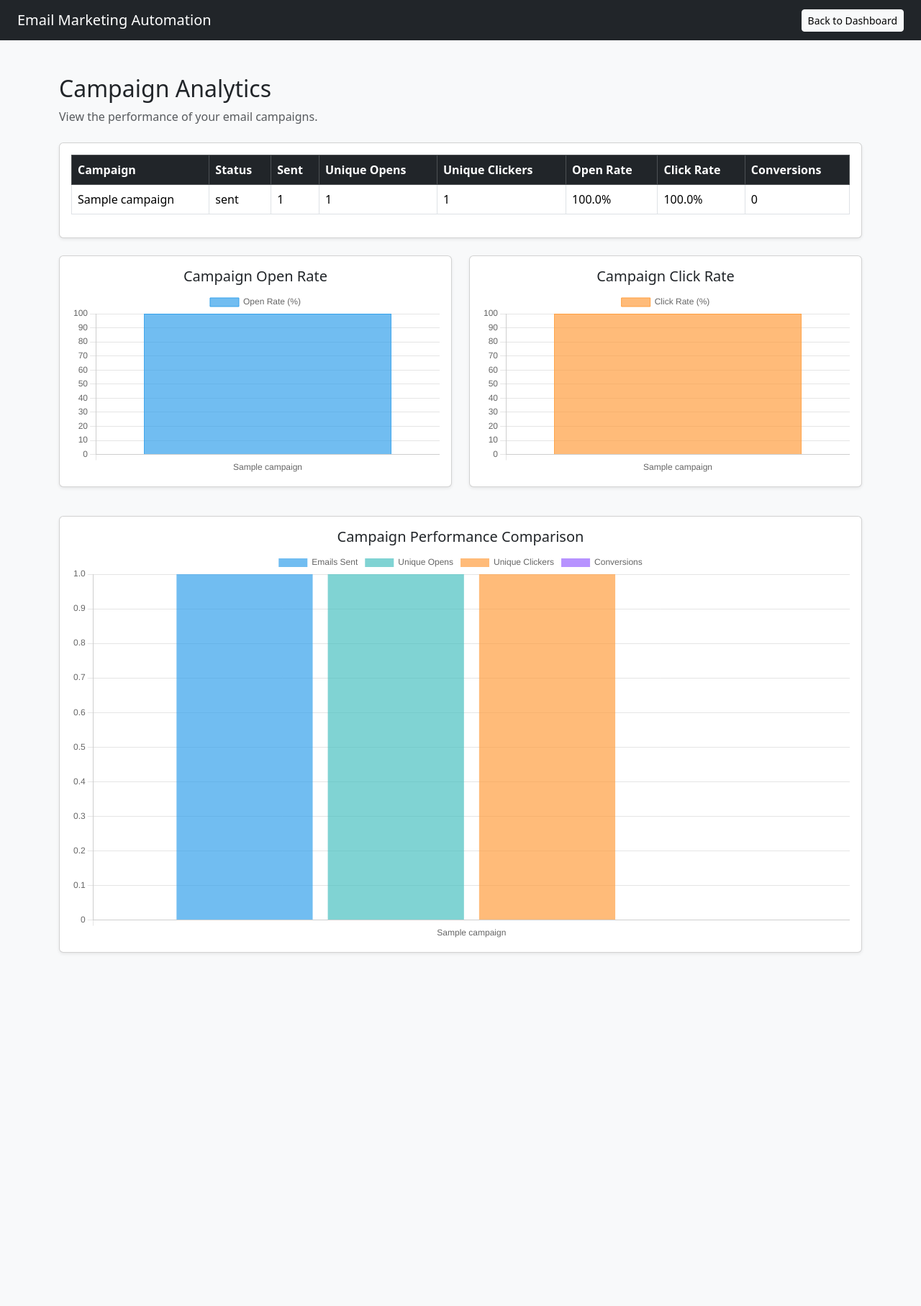
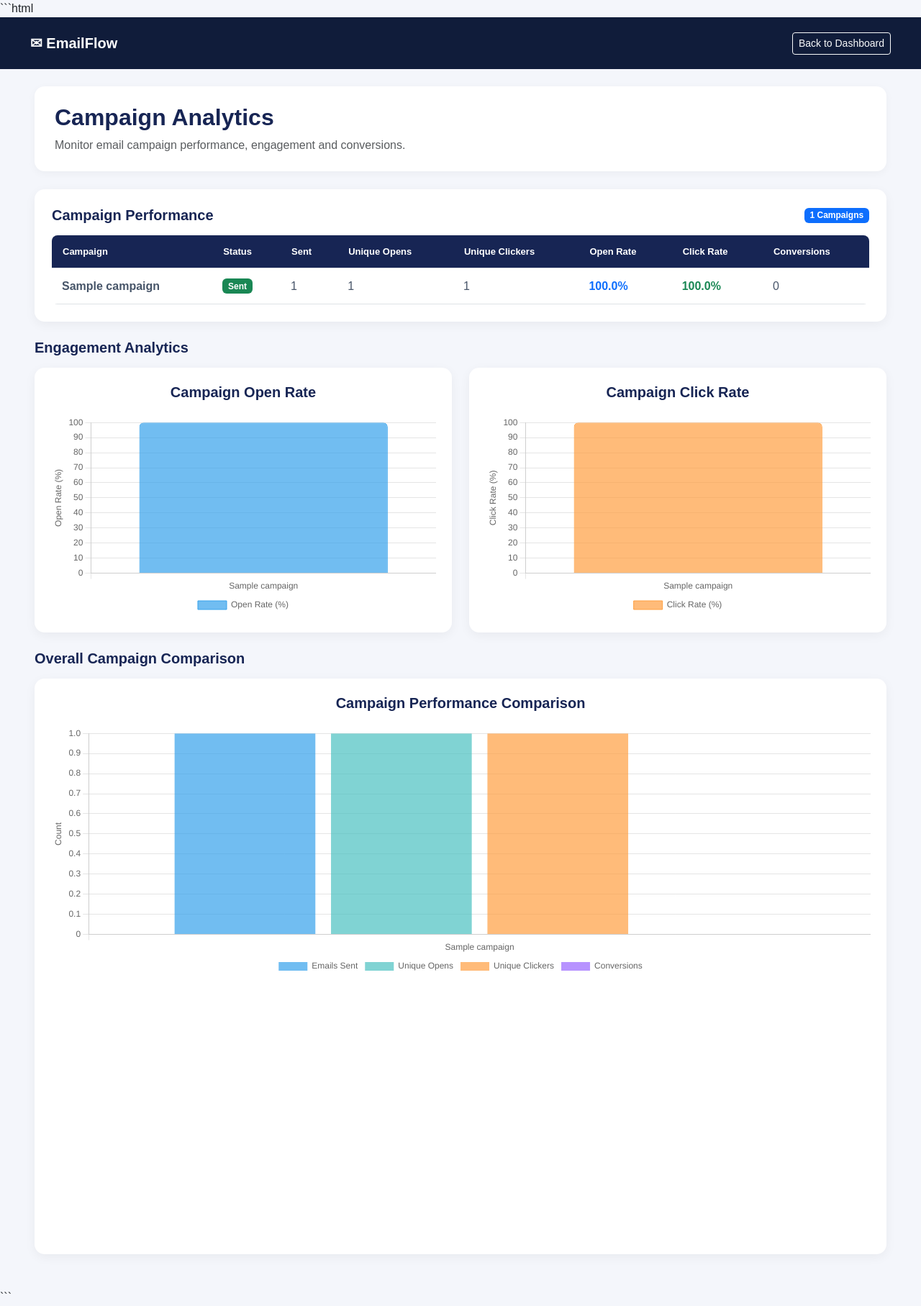
Before and after one commit to Priyanka-github26/Email-Marketing-Automation, a Flask app: page /analytics in a window 1280 px wide. Shown: the whole page at 72% size. Before the commit the page ends 1325 px from the top, so only its background shows below. Run offline with Flask 3, Linux system fonts and the light colour scheme; a user stored in the database is signed in; tables that the repository leaves empty hold one stand-in row (values such as "Sample post").

Commit message:
Redesign analytics page

````diff
--- a/app/templates/analytics.html
+++ b/app/templates/analytics.html
@@ -1,40 +1,157 @@
-
+```html
 <!DOCTYPE html>
 <html lang="en">
 <head>
     <meta charset="UTF-8">
     <meta name="viewport" content="width=device-width, initial-scale=1.0">
-    <title>Campaign Analytics</title>
-    <link href="https://cdn.jsdelivr.net/npm/bootstrap@5.3.3/dist/css/bootstrap.min.css" rel="stylesheet">
+
+    <title>Campaign Analytics | EmailFlow</title>
+
+    <link href="https://cdn.jsdelivr.net/npm/bootstrap@5.3.3/dist/css/bootstrap.min.css"
+          rel="stylesheet">
+
+    <style>
+        body {
+            background: #f4f6fb;
+            font-family: Arial, sans-serif;
+        }
+
+        .navbar {
+            background: #101c3a;
+            padding: 16px 30px;
+        }
+
+        .navbar-brand {
+            font-size: 20px;
+            font-weight: 700;
+        }
+
+        .page-header {
+            background: white;
+            padding: 24px 28px;
+            border-radius: 14px;
+            margin-bottom: 25px;
+            box-shadow: 0 3px 12px rgba(0,0,0,0.04);
+        }
+
+        .page-title {
+            color: #172554;
+            font-weight: 700;
+        }
+
+        .main-card {
+            background: white;
+            border: none;
+            border-radius: 14px;
+            box-shadow: 0 4px 15px rgba(0,0,0,0.05);
+        }
+
+        .chart-card {
+            padding: 22px;
+            height: 100%;
+        }
+
+        .chart-title {
+            color: #172554;
+            font-weight: 600;
+            margin-bottom: 20px;
+        }
+
+        .table thead th {
+            background: #172554;
+            color: white;
+            font-size: 13px;
+            padding: 15px;
+            white-space: nowrap;
+        }
+
+        .table tbody td {
+            padding: 14px;
+            vertical-align: middle;
+            color: #475569;
+        }
+
+        .table tbody tr:hover {
+            background: #f8faff;
+        }
+
+        .table-responsive {
+            border-radius: 8px;
+        }
+
+        .chart-container {
+            position: relative;
+            min-height: 280px;
+        }
+
+        .performance-container {
+            min-height: 350px;
+        }
+
+        .section-title {
+            color: #172554;
+            font-weight: 700;
+        }
+    </style>
 </head>
 
-<body class="bg-light">
+<body>
 
-<nav class="navbar navbar-dark bg-dark px-4">
-    <a class="navbar-brand" href="{{ url_for('main.dashboard') }}">
-        Email Marketing Automation
-    </a>
-    <a href="{{ url_for('main.dashboard') }}" class="btn btn-light btn-sm">
-        Back to Dashboard
-    </a>
+<!-- Navigation -->
+<nav class="navbar navbar-dark">
+    <div class="container-fluid">
+
+        <a class="navbar-brand" href="{{ url_for('main.dashboard') }}">
+            ✉ EmailFlow
+        </a>
+
+        <a href="{{ url_for('main.dashboard') }}"
+           class="btn btn-outline-light btn-sm">
+            Back to Dashboard
+        </a>
+
+    </div>
 </nav>
 
-<div class="container mt-5">
+<div class="container-fluid px-4 px-md-5 py-4">
 
-    <h2 class="mb-2">Campaign Analytics</h2>
-    <p class="text-muted mb-4">
-        View the performance of your email campaigns.
-    </p>
+    <!-- Page Header -->
+    <div class="page-header">
+
+        <h2 class="page-title mb-2">
+            Campaign Analytics
+        </h2>
+
+        <p class="text-muted mb-0">
+            Monitor email campaign performance, engagement and conversions.
+        </p>
+
+    </div>
 
     {% if campaigns %}
 
-    <div class="card shadow-sm">
-        <div class="card-body">
+    <!-- Campaign Performance Table -->
+    <div class="card main-card mb-4">
+
+        <div class="card-body p-3 p-md-4">
+
+            <div class="d-flex justify-content-between align-items-center mb-3">
+
+                <h5 class="section-title mb-0">
+                    Campaign Performance
+                </h5>
+
+                <span class="badge bg-primary">
+                    {{ campaigns|length }} Campaigns
+                </span>
+
+            </div>
 
             <div class="table-responsive">
-                <table class="table table-bordered table-hover align-middle">
 
-                    <thead class="table-dark">
+                <table class="table table-hover align-middle mb-0">
+
+                    <thead>
                         <tr>
                             <th>Campaign</th>
                             <th>Status</th>
@@ -48,68 +165,157 @@
                     </thead>
 
                     <tbody>
+
                         {% for campaign in campaigns %}
+
                         <tr>
-                            <td>{{ campaign.name }}</td>
-                            <td>{{ campaign.status }}</td>
+
+                            <td class="fw-semibold">
+                                {{ campaign.name }}
+                            </td>
+
+                            <td>
+                                {% if campaign.status == 'sent' %}
+                                    <span class="badge bg-success">
+                                        Sent
+                                    </span>
+                                {% elif campaign.status == 'failed' %}
+                                    <span class="badge bg-danger">
+                                        Failed
+                                    </span>
+                                {% elif campaign.status == 'partially_sent' %}
+                                    <span class="badge bg-warning text-dark">
+                                        Partially Sent
+                                    </span>
+                                {% else %}
+                                    <span class="badge bg-secondary">
+                                        {{ campaign.status|capitalize }}
+                                    </span>
+                                {% endif %}
+                            </td>
+
                             <td>{{ campaign.sent }}</td>
+
                             <td>{{ campaign.opens }}</td>
+
                             <td>{{ campaign.clicks }}</td>
-                            <td>{{ campaign.open_rate }}%</td>
-                            <td>{{ campaign.click_rate }}%</td>
+
+                            <td>
+                                <span class="text-primary fw-semibold">
+                                    {{ campaign.open_rate }}%
+                                </span>
+                            </td>
+
+                            <td>
+                                <span class="text-success fw-semibold">
+                                    {{ campaign.click_rate }}%
+                                </span>
+                            </td>
+
                             <td>{{ campaign.conversions }}</td>
+
                         </tr>
+
                         {% endfor %}
+
                     </tbody>
 
                 </table>
+
             </div>
 
         </div>
+
     </div>
 
-    <!-- Campaign Performance Charts -->
-<div class="row mt-4">
+    <!-- Open Rate and Click Rate Charts -->
+    <h5 class="section-title mb-3">
+        Engagement Analytics
+    </h5>
 
-    <div class="col-md-6 mb-4">
-        <div class="card shadow-sm p-3">
-            <h5 class="text-center">Campaign Open Rate</h5>
-            <canvas id="openRateChart"></canvas>
+    <div class="row g-4 mb-4">
+
+        <div class="col-lg-6">
+
+            <div class="card main-card chart-card">
+
+                <h5 class="chart-title text-center">
+                    Campaign Open Rate
+                </h5>
+
+                <div class="chart-container">
+                    <canvas id="openRateChart"></canvas>
+                </div>
+
+            </div>
+
         </div>
+
+        <div class="col-lg-6">
+
+            <div class="card main-card chart-card">
+
+                <h5 class="chart-title text-center">
+                    Campaign Click Rate
+                </h5>
+
+                <div class="chart-container">
+                    <canvas id="clickRateChart"></canvas>
+                </div>
+
+            </div>
+
+        </div>
+
     </div>
 
-    <div class="col-md-6 mb-4">
-        <div class="card shadow-sm p-3">
-            <h5 class="text-center">Campaign Click Rate</h5>
-            <canvas id="clickRateChart"></canvas>
-        </div>
-    </div>
+    <!-- Performance Comparison -->
+    <h5 class="section-title mb-3">
+        Overall Campaign Comparison
+    </h5>
 
-</div>
+    <div class="card main-card chart-card mb-4">
 
-<!-- Campaign Performance Comparison -->
-<div class="row mt-3 mb-4">
-    <div class="col-12">
-        <div class="card shadow-sm p-3">
-            <h5 class="text-center">Campaign Performance Comparison</h5>
+        <h5 class="chart-title text-center">
+            Campaign Performance Comparison
+        </h5>
+
+        <div class="chart-container performance-container">
             <canvas id="performanceChart"></canvas>
         </div>
+
     </div>
-</div>
 
     {% else %}
 
-    <div class="alert alert-info">
-        No campaigns available. Create your first campaign to view analytics.
+    <div class="card main-card text-center p-5">
+
+        <h5 class="text-secondary">
+            No Campaign Analytics Available
+        </h5>
+
+        <p class="text-muted">
+            Create your first campaign to start monitoring its performance.
+        </p>
+
+        <div>
+            <a href="{{ url_for('main.add_campaign') }}"
+               class="btn btn-primary">
+                + Create Campaign
+            </a>
+        </div>
+
     </div>
 
     {% endif %}
 
 </div>
 
+<!-- Chart.js -->
 <script src="https://cdn.jsdelivr.net/npm/chart.js"></script>
 
 <script>
+
     const campaignNames = {{ campaigns | map(attribute='name') | list | tojson }};
     const openRates = {{ campaigns | map(attribute='open_rate') | list | tojson }};
     const clickRates = {{ campaigns | map(attribute='click_rate') | list | tojson }};
@@ -118,26 +324,43 @@
     const clickCounts = {{ campaigns | map(attribute='clicks') | list | tojson }};
     const conversionCounts = {{ campaigns | map(attribute='conversions') | list | tojson }};
 
+    {% if campaigns %}
 
     // Open Rate Chart
     new Chart(document.getElementById('openRateChart'), {
         type: 'bar',
+
         data: {
             labels: campaignNames,
+
             datasets: [{
                 label: 'Open Rate (%)',
                 data: openRates,
                 backgroundColor: 'rgba(54, 162, 235, 0.7)',
                 borderColor: 'rgb(54, 162, 235)',
-                borderWidth: 1
+                borderWidth: 1,
+                borderRadius: 6
             }]
         },
+
         options: {
             responsive: true,
+            maintainAspectRatio: false,
+
+            plugins: {
+                legend: {
+                    position: 'bottom'
+                }
+            },
+
             scales: {
                 y: {
                     beginAtZero: true,
-                    max: 100
+                    max: 100,
+                    title: {
+                        display: true,
+                        text: 'Open Rate (%)'
+                    }
                 }
             }
         }
@@ -146,32 +369,50 @@
     // Click Rate Chart
     new Chart(document.getElementById('clickRateChart'), {
         type: 'bar',
+
         data: {
             labels: campaignNames,
+
             datasets: [{
                 label: 'Click Rate (%)',
                 data: clickRates,
                 backgroundColor: 'rgba(255, 159, 64, 0.7)',
                 borderColor: 'rgb(255, 159, 64)',
-                borderWidth: 1
+                borderWidth: 1,
+                borderRadius: 6
             }]
         },
+
         options: {
             responsive: true,
+            maintainAspectRatio: false,
+
+            plugins: {
+                legend: {
+                    position: 'bottom'
+                }
+            },
+
             scales: {
                 y: {
                     beginAtZero: true,
-                    max: 100
+                    max: 100,
+                    title: {
+                        display: true,
+                        text: 'Click Rate (%)'
+                    }
                 }
             }
         }
     });
 
-    // Campaign Performance Comparison Chart
+    // Campaign Performance Comparison
     new Chart(document.getElementById('performanceChart'), {
         type: 'bar',
+
         data: {
             labels: campaignNames,
+
             datasets: [
                 {
                     label: 'Emails Sent',
@@ -195,17 +436,33 @@
                 }
             ]
         },
+
         options: {
             responsive: true,
+            maintainAspectRatio: false,
+
+            plugins: {
+                legend: {
+                    position: 'bottom'
+                }
+            },
+
             scales: {
                 y: {
-                    beginAtZero: true
+                    beginAtZero: true,
+                    title: {
+                        display: true,
+                        text: 'Count'
+                    }
                 }
             }
         }
     });
 
+    {% endif %}
+
 </script>
 
 </body>
 </html>
+```
````
